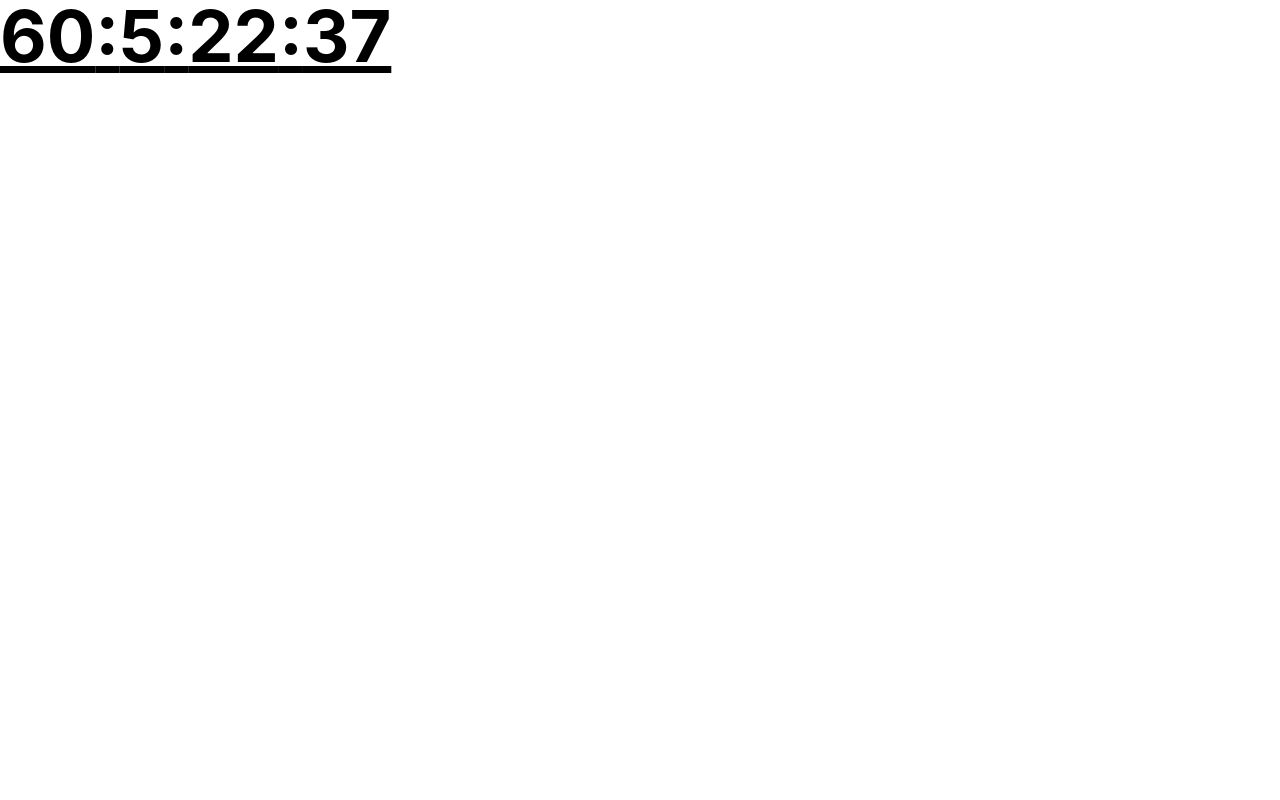
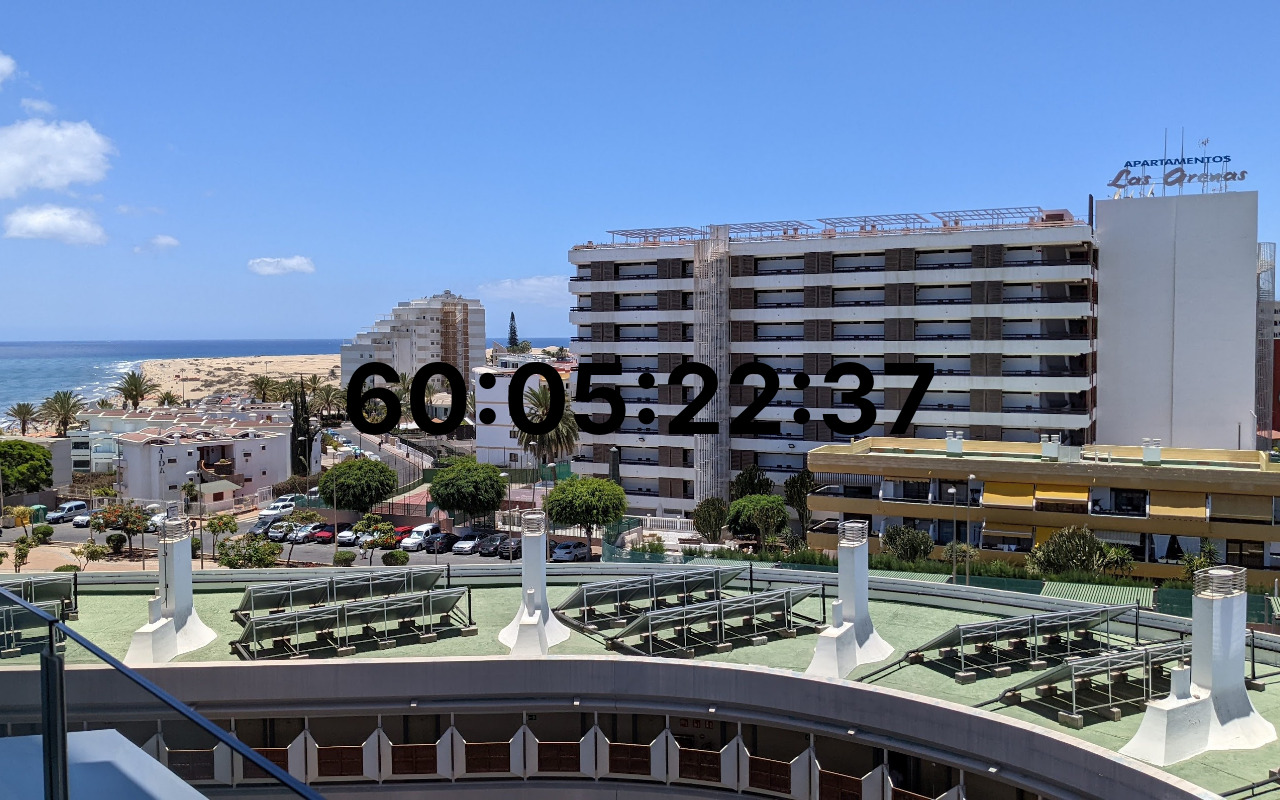
Before and after one commit to iankduffy/holiday-countdown-with-typescript, a Next.js app: page / in a window 1280 px wide. Built offline with nearby package versions, Linux system fonts and the light colour scheme.

Commit message:
add image

```diff
--- /dev/null
+++ b/components/countdown/index.tsx
@@ -0,0 +1,17 @@
+import useCountDown from 'hooks/useCountdown'
+
+interface Props {
+  date: string
+}
+
+const Countdown = ({ date }: Props) : JSX.Element => {
+  const { days, hours, minutes, seconds } = useCountDown(date)
+
+  return (
+    <div className='text-9xl font-bold absolute h-full w-full text-center items-center justify-center countdown flex'>
+      {days}:{hours}:{minutes}:{seconds}
+    </div>
+  )
+}
+
+export default Countdown
--- /dev/null
+++ b/components/heroImage/index.tsx
@@ -0,0 +1,22 @@
+import Image from 'next/image'
+
+interface Props {
+  children: React.ReactNode
+}
+
+const HeroImage = ({children}: Props) : JSX.Element => {
+
+  return (
+    <div className='h-screen'>
+      <Image
+        src={'/holiday-pic.jpeg'}
+        layout='fill'
+        className='object-cover'
+        alt="Holiday"
+      />
+      {children}
+    </div>
+  )
+}
+
+export default HeroImage
--- a/hooks/useCountdown.ts
+++ b/hooks/useCountdown.ts
@@ -1,19 +1,19 @@
 import { useState, useEffect } from 'react'
 
 interface TimeLeft {
-  days: number | '00'
-  hours: number | '00'
-  minutes: number | '00'
-  seconds: number | '00'
+  days: string
+  hours: string
+  minutes: string
+  seconds: string
 }
 
-const getDays = (difference: Number) => Math.floor(difference / (1000 * 60 * 60 * 24))
+const getDays = (difference: number) => String(Math.floor(difference / (1000 * 60 * 60 * 24))).padStart(2, '0')
 
-const getHours = (difference: Number) => Math.floor((difference / (1000 * 60 * 60)) % 24)
+const getHours = (difference: number) => String(Math.floor((difference / (1000 * 60 * 60)) % 24)).padStart(2, '0')
 
-const getMinutes = (difference: Number) => Math.floor((difference / 1000 / 60) % 60)
+const getMinutes = (difference: number) => String(Math.floor((difference / 1000 / 60) % 60)).padStart(2, '0')
 
-const getSeconds = (difference: Number) => Math.floor((difference / 1000) % 60)
+const getSeconds = (difference: number) => String(Math.floor((difference / 1000) % 60)).padStart(2, '0')
 
 const useCountDown = (date: string) => {
   const [timeLeft, setTimeLeft] = useState<TimeLeft | null>({
@@ -24,7 +24,7 @@ const useCountDown = (date: string) => {
   })
 
   const calculateTimeLeft = () => {
-    const difference : Number = Number(new Date(date)) - Number(new Date());
+    const difference : number = new Date(date).getTime() - new Date().getTime();
     let timeLeft = {};
 
     if (difference > 0) {
@@ -47,7 +47,7 @@ const useCountDown = (date: string) => {
     return () => {
       clearInterval(timer)
     }
-  }, [])
+  }, [ ])
 
   return timeLeft;
 }
--- a/package.json
+++ b/package.json
@@ -11,7 +11,8 @@
   "dependencies": {
     "next": "12.2.5",
     "react": "18.2.0",
-    "react-dom": "18.2.0"
+    "react-dom": "18.2.0",
+    "sass": "^1.54.4"
   },
   "devDependencies": {
     "@types/node": "18.7.3",
--- a/pages/index.tsx
+++ b/pages/index.tsx
@@ -1,15 +1,21 @@
 import type { NextPage } from 'next'
 import Head from 'next/head'
 import Image from 'next/image'
-import useCountDown from '../hooks/useCountdown'
+import Countdown from 'components/countdown'
+import HeroImage from 'components/heroImage'
 
 const Home: NextPage = () => {
-  const { days, hours, minutes, seconds } = useCountDown('10-13-2022')
+  const holidayDate = '10-13-2022'
 
   return (
-    <h1 className="text-7xl font-bold underline">
-      {days}:{hours}:{minutes}:{seconds}
-    </h1>
+    <div className="relative">
+      <Head>
+        <title>Countdown to Holiday | Gran Canaria</title>
+      </Head>
+      <HeroImage >
+        <Countdown date={holidayDate}/>
+      </HeroImage>
+    </div>
   )
 }
 
--- a/styles/globals.css
+++ b/styles/globals.css
@@ -28,3 +28,7 @@ a {
     background: black;
   }
 }
+
+.countdown {
+  font-size: clamp(4.5rem, -0.575rem + 8.333vw, 20.5rem)
+}
```
Also changed, not shown: tsconfig.json (+7 -2 lines), public/holiday-pic.jpeg (added), 1 other file (tests, documents, lock files or other folders).
